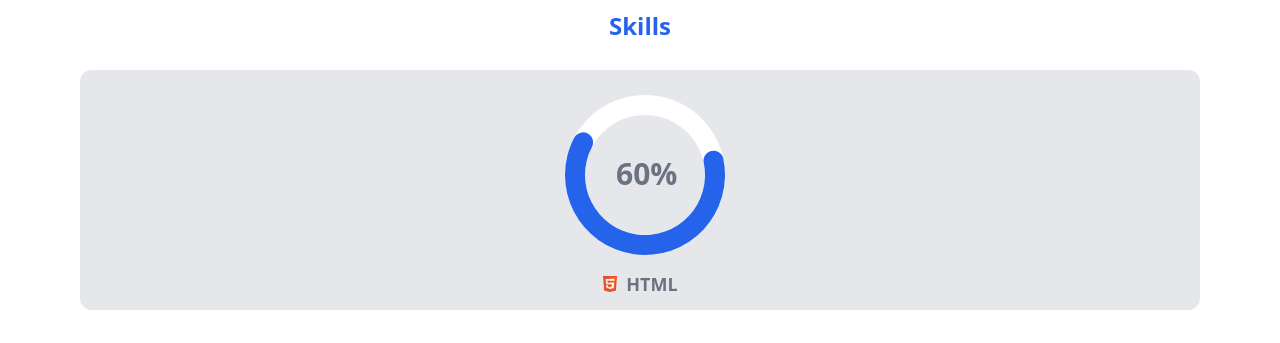
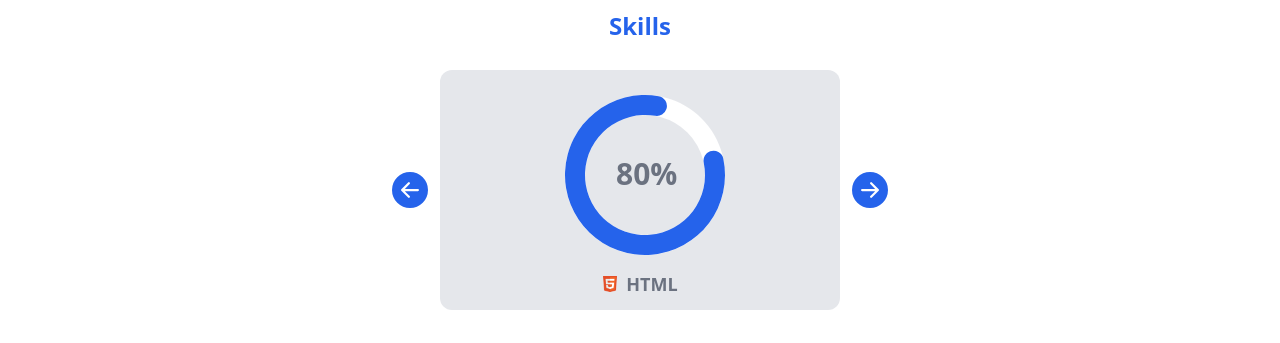
Before and after one commit to santoshchhn6/portfolio, a React (Vite) app: page / in a window 1280 px wide. Shown: the part 362-705 px from the top of the page. Built offline with nearby package versions, Linux system fonts and the light colour scheme.

Commit message:
skill slider added

```diff
--- a/src/Component/Contact.tsx
+++ b/src/Component/Contact.tsx
@@ -45,8 +45,8 @@ const UserInfo = () => {
   ];
   return (
     <div className="max-sm:w-[100%] flex-1 flex flex-col justify-center gap-5 my-5 ">
-      {info.map((e) => (
-        <CustomIcon title={e.title} icon={e.icon} value={e.value} />
+      {info.map((e, i) => (
+        <CustomIcon key={i} title={e.title} icon={e.icon} value={e.value} />
       ))}
     </div>
   );
--- a/src/Component/SingleSkill.tsx
+++ b/src/Component/SingleSkill.tsx
@@ -1,14 +1,15 @@
 import React from "react";
-import { Cell, Pie, PieChart } from "recharts";
+import { Pie, PieChart } from "recharts";
 
 type Props = {
   logo: string;
   title: string;
   percentage: number;
 };
+
 const SingleSkill = ({ logo, title, percentage }: Props) => {
   return (
-    <div className=" bg-gray-200 rounded-xl w-[100%] flex flex-col items-center">
+    <div className=" bg-gray-200 rounded-xl min-w-[400px] flex flex-col items-center">
       <div className="relative w-[200px] ">
         <span className="absolute top-[43%] left-[38%] text-3xl font-bold text-gray-500">
           {percentage}%
--- a/src/Component/Skills.tsx
+++ b/src/Component/Skills.tsx
@@ -1,4 +1,4 @@
-import React from "react";
+import React, { useState } from "react";
 import { style } from "../style";
 import html from "../assets/html.png";
 import css from "../assets/css.png";
@@ -9,31 +9,66 @@ import reactjs from "../assets/reactjs.png";
 import mongodb from "../assets/mongodb.png";
 import firebase from "../assets/firebase.png";
 import git from "../assets/git.png";
+import bash from "../assets/bash.png";
+import docker from "../assets/docker.png";
 import SingleSkill from "./SingleSkill";
+import {
+  BsArrowRightCircleFill,
+  BsArrowLeftCircleFill,
+  BsX,
+} from "react-icons/bs";
+
+const arrowStyle =
+  "text-4xl text-blue-600 ease-in-out duration-300 hover:text-blue-500 active:scale-95 cursor-pointer";
 
 const Skills = () => {
   const skills: [string, string, number][] = [
-    ["HTML", html, 60],
-    // ["css", css, 75],
-    // ["Tailwind", tailwind, 50],
-    // ["Javascript", javascript, 80],
-    // ["Typescript", typescript, 63],
-    // ["Reactjs", reactjs, 72],
-    // ["React Native", reactjs, 55],
-    // ["Mongodb", mongodb, 50],
-    // ["Firebase", firebase, 50],
-    // ["Git", git, 58],
-    // ["Bash", git, 61],
-    // ["Docker", git, 65],
+    ["HTML", html, 80],
+    ["css", css, 85],
+    ["Tailwind", tailwind, 75],
+    ["Javascript", javascript, 85],
+    ["Typescript", typescript, 70],
+    ["Reactjs", reactjs, 80],
+    ["React Native", reactjs, 70],
+    ["Mongodb", mongodb, 60],
+    ["Firebase", firebase, 60],
+    ["Git", git, 65],
+    ["Bash", bash, 75],
+    ["Docker", docker, 75],
   ];
 
+  const [x, setX] = useState<number>(0);
+
+  const handleLeft = () => {
+    if (x >= 400) setX((x) => x - 400);
+  };
+  const handleRight = () => {
+    if (x < (skills.length - 1) * 400) setX((x) => x + 400);
+  };
+  console.log(x);
   return (
     <div id="skill" className=" flex flex-col items-center  section">
       <h2 className={`${style.heading}  mt-10`}>Skills</h2>
-      <div className=" w-[100%] h-[100%]  mb-5  flex justify-around content-center flex-wrap gap-5">
-        {skills.map((e, i) => (
-          <SingleSkill key={i} title={e[0]} logo={e[1]} percentage={e[2]} />
-        ))}
+      <div className=" flex items-center gap-3 ">
+        <BsArrowLeftCircleFill
+          className={`${arrowStyle}`}
+          onClick={handleLeft}
+        />
+        <div className="w-[400px] overflow-hidden ">
+          <div
+            className="flex ease-in-out duration-500"
+            style={{ transform: `translateX(-${x}px)` }}
+          >
+            {skills.map((e, i) => (
+              <SingleSkill key={i} title={e[0]} logo={e[1]} percentage={e[2]} />
+            ))}
+          </div>
+        </div>
+
+        <BsArrowRightCircleFill
+          className={`${arrowStyle}`}
+          onClick={handleRight}
+        />
       </div>
     </div>
   );
```
Also changed, not shown: src/assets/bash.png (added), src/assets/docker.png (added).
